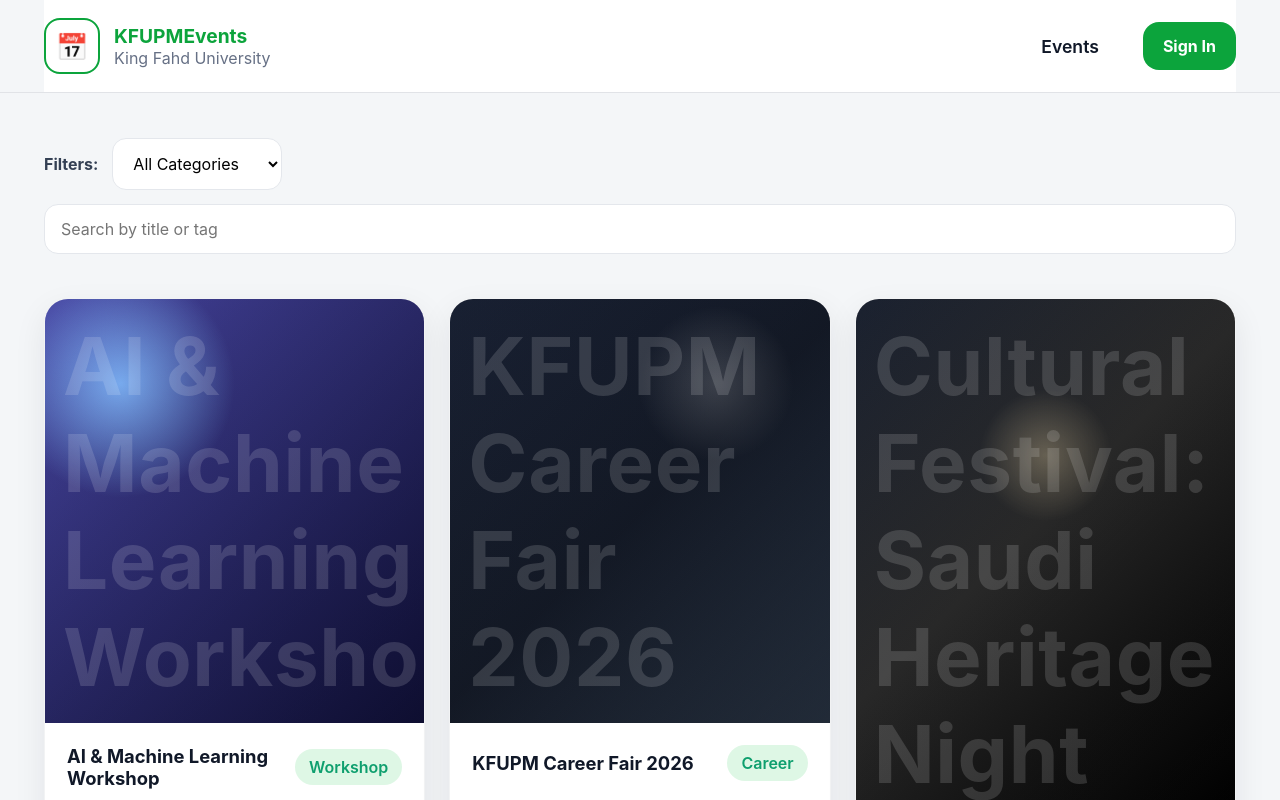
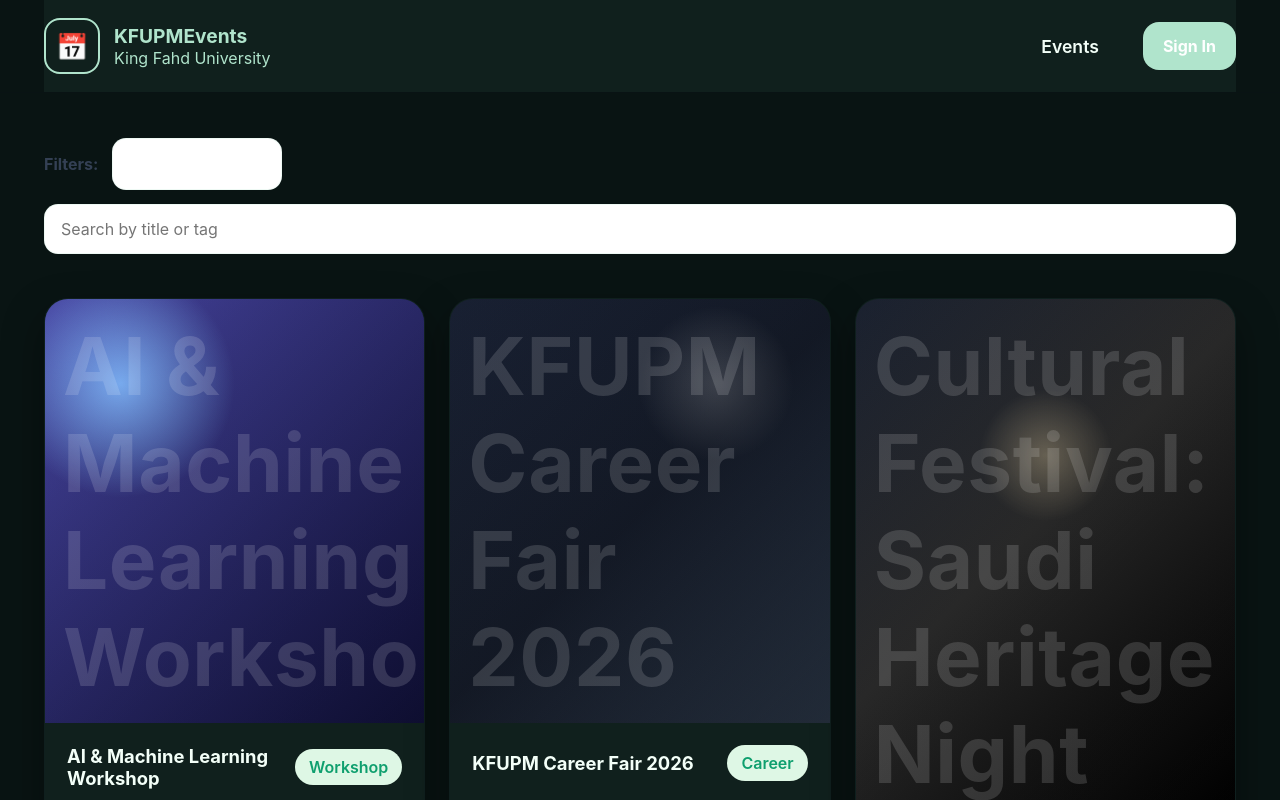
Before and after one commit to B9-2/SWE-363-KFUPMEvent-Project, a React (Vite) app: page / in a window 1280 px wide. Shown: the top 800 px of the page. Built offline with nearby package versions, Linux system fonts and the light colour scheme.

Commit message:
theme color of the website

```diff
--- a/src/styles/app.css
+++ b/src/styles/app.css
@@ -1,18 +1,24 @@
 :root {
-  --bg: #f4f6f8;
-  --surface: #ffffff;
-  --text: #101828;
-  --muted: #667085;
-  --line: #e4e7ec;
-  --primary: #0ca43c;
-  --primary-dark: #088730;
-  --soft-green: #ebf9ef;
+  --bg: #091413;
+  --surface: #10201d;
+  --surface-raised: #162d27;
+  --surface-muted: #1d3c33;
+  --field: #0d1d1a;
+  --text: #f3fff8;
+  --text-soft: #d7f5e4;
+  --muted: #b0e4cc;
+  --line: rgba(176, 228, 204, 0.22);
+  --primary: #b0e4cc;
+  --primary-dark: #408a71;
+  --accent: #285a48;
+  --soft-green: rgba(64, 138, 113, 0.22);
   --warning: #f79009;
   --danger: #e5484d;
-  --info: #2f6fed;
-  --purple: #8b5cf6;
-  --shadow: 0 12px 32px rgba(16, 24, 40, 0.08);
+  --info: #72c7ff;
+  --purple: #c5b4ff;
+  --shadow: 0 18px 42px rgba(0, 0, 0, 0.38);
   font-family: Inter, ui-sans-serif, system-ui, -apple-system, BlinkMacSystemFont, 'Segoe UI', sans-serif;
+  color-scheme: dark;
 }
 
 * { box-sizing: border-box; }
```
